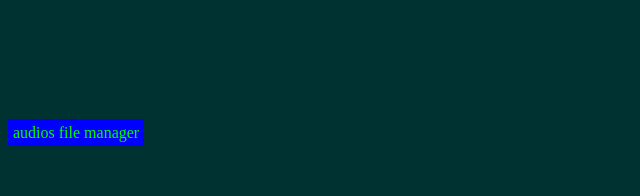
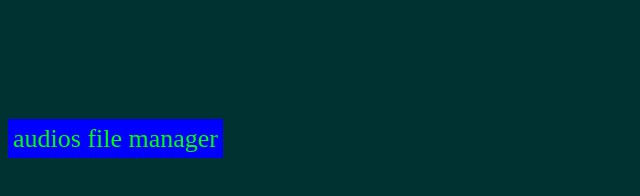
Before and after one commit to leonardosotelo89/functional_radioshow_archive2, a plain HTML site: page index.html in a window 1280 px wide. Shown: the whole page, without its empty margins (0-640 px from the left). Drawn offline with Linux system fonts and the light colour scheme.

Commit message:
Increase font size of links to 26px

```diff
--- a/index.html
+++ b/index.html
@@ -6,7 +6,7 @@
       }
       a{
       text-decoration:none;
-      font-size:16px ;
+      font-size:26px ;
       color:lime;
       background-color:blue;
       padding:5px ;
```
